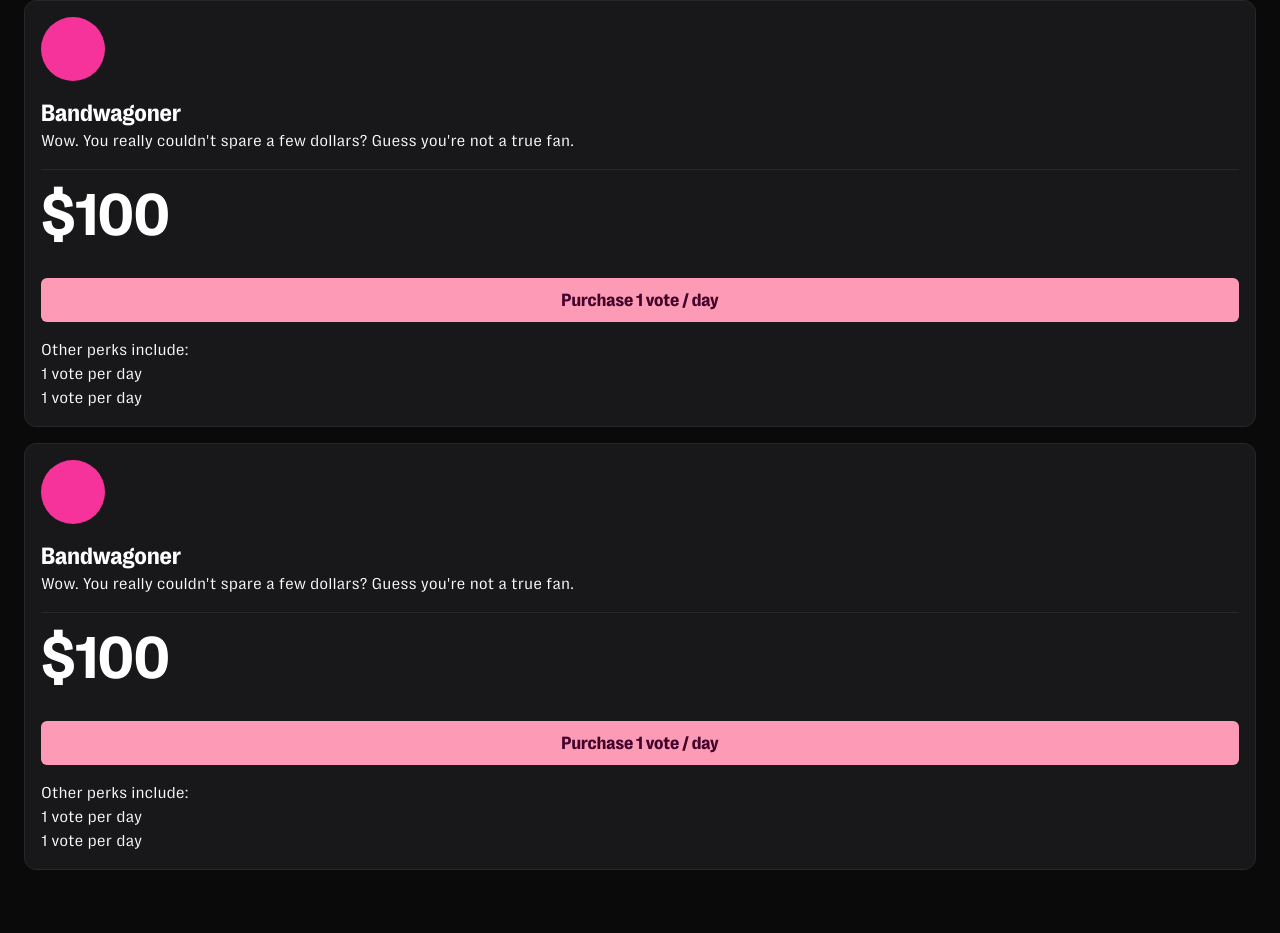
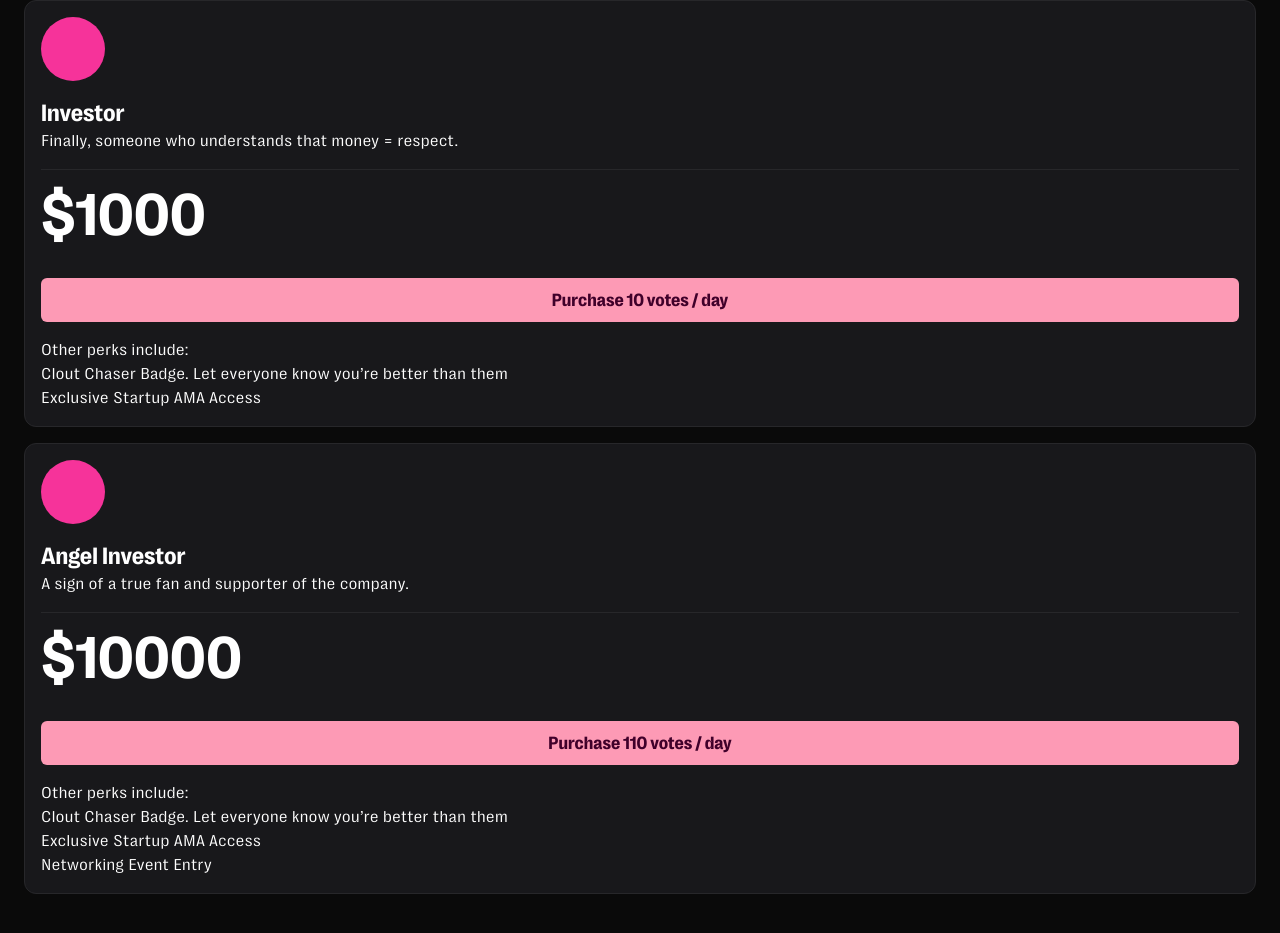
Before and after one commit to nethen/kpop, a Next.js app: page /invest in a window 1280 px wide. Shown: the part 571-1504 px from the top of the page. Built offline with nearby package versions, Linux system fonts and the light colour scheme.

Commit message:
feat: tiers list

```diff
--- a/package.json
+++ b/package.json
@@ -12,6 +12,7 @@
     "@neondatabase/serverless": "^1.0.0",
     "motion": "^12.6.3",
     "next": "15.2.4",
+    "number-flow": "^0.5.6",
     "react": "^19.0.0",
     "react-dom": "^19.0.0"
   },
--- a/src/app/invest/page.tsx
+++ b/src/app/invest/page.tsx
@@ -1,6 +1,7 @@
 "use client";
 import { useState } from "react";
 import { InvestModal } from "../components/Invest/Modal/InvestModal";
+import { tiers } from "./tiers";
 
 export default function Page() {
   const [isOpen, setIsOpen] = useState(false);
@@ -32,81 +33,34 @@ export default function Page() {
         />
         <section>
           <ul>
-            <li>
+            {tiers.map((tier, i) => (
+              <li key={`tier--${i}`}>
                 <article className="bg-zinc-900 border border-zinc-800 text-white rounded-xl p-4 mb-4 flex flex-col gap-4">
                   <div className="size-16 rounded-full bg-pink-500" />
                   <hgroup>
-                  <h3 className="font-bold text-2xl">Bandwagoner</h3>
-                  <p>
-                    Wow. You really couldn&apos;t spare a few dollars? Guess
-                    you&apos;re not a true fan.
-                  </p>
+                    <h3 className="font-bold text-2xl">{tier.name}</h3>
+                    <p>{tier.description}</p>
                   </hgroup>
                   <hr className="border-zinc-800" />
-                <span className="block text-6xl font-bold">$100</span>
+                  <span className="block text-6xl font-bold">
+                    ${tier.price}
+                  </span>
                   <button
                     className="px-4 py-2 text-lg bg-theme-light text-theme-dark rounded-md font-bold mt-4 cursor-pointer"
-                  onClick={() => handleSelectTier(100)}
+                    onClick={() => handleSelectTier(tier.price)}
                   >
-                  Purchase 1 vote / day
+                    Purchase {tier.votes} vote{tier.votes > 1 ? "s" : null} /
+                    day
                   </button>
                   <ul>
                     Other perks include:
-                  <li>1 vote per day</li>
-                  <li>1 vote per day</li>
+                    {tier.perks.map((perk, j) => (
+                      <li key={`tier-${i}_perk--${j}`}>{perk}</li>
+                    ))}
                   </ul>
                 </article>
               </li>
-            <li>
-              <article className="bg-zinc-900 border border-zinc-800 text-white rounded-xl p-4 mb-4 flex flex-col gap-4">
-                <div className="size-16 rounded-full bg-pink-500" />
-                <hgroup>
-                  <h3 className="font-bold text-2xl">Bandwagoner</h3>
-                  <p>
-                    Wow. You really couldn&apos;t spare a few dollars? Guess
-                    you&apos;re not a true fan.
-                  </p>
-                </hgroup>
-                <hr className="border-zinc-800" />
-                <span className="block text-6xl font-bold">$100</span>
-                <button
-                  className="px-4 py-2 text-lg bg-theme-light text-theme-dark rounded-md font-bold mt-4 cursor-pointer"
-                  onClick={() => handleSelectTier(1000)}
-                >
-                  Purchase 1 vote / day
-                </button>
-                <ul>
-                  Other perks include:
-                  <li>1 vote per day</li>
-                  <li>1 vote per day</li>
-                </ul>
-              </article>
-            </li>
-            <li>
-              <article className="bg-zinc-900 border border-zinc-800 text-white rounded-xl p-4 mb-4 flex flex-col gap-4">
-                <div className="size-16 rounded-full bg-pink-500" />
-                <hgroup>
-                  <h3 className="font-bold text-2xl">Bandwagoner</h3>
-                  <p>
-                    Wow. You really couldn&apos;t spare a few dollars? Guess
-                    you&apos;re not a true fan.
-                  </p>
-                </hgroup>
-                <hr className="border-zinc-800" />
-                <span className="block text-6xl font-bold">$100</span>
-                <button
-                  className="px-4 py-2 text-lg bg-theme-light text-theme-dark rounded-md font-bold mt-4 cursor-pointer"
-                  onClick={() => handleSelectTier(10000)}
-                >
-                  Purchase 1 vote / day
-                </button>
-                <ul>
-                  Other perks include:
-                  <li>1 vote per day</li>
-                  <li>1 vote per day</li>
-                </ul>
-              </article>
-            </li>
+            ))}
           </ul>
         </section>
       </main>
--- /dev/null
+++ b/src/app/invest/tiers.tsx
@@ -0,0 +1,34 @@
+export const tiers = [
+  {
+    name: "Bandwagoner",
+    description:
+      "Wow. You really couldn't spare a few dollars? Guess you're not a true fan.",
+    price: 100,
+    votes: 1,
+    perks: [
+      "Broke Enthusiast Badge – Wear your shame with pride.",
+      "You can read about our networking events",
+    ],
+  },
+  {
+    name: "Investor",
+    description: "Finally, someone who understands that money = respect.",
+    price: 1000,
+    votes: 10,
+    perks: [
+      "Clout Chaser Badge. Let everyone know you’re better than them",
+      "Exclusive Startup AMA Access",
+    ],
+  },
+  {
+    name: "Angel Investor",
+    description: "A sign of a true fan and supporter of the company.",
+    price: 10000,
+    votes: 110,
+    perks: [
+      "Clout Chaser Badge. Let everyone know you’re better than them",
+      "Exclusive Startup AMA Access",
+      "Networking Event Entry",
+    ],
+  },
+];
--- a/src/app/results/page.tsx
+++ b/src/app/results/page.tsx
@@ -1,15 +1,24 @@
 "use client";
-import { getStartups } from "@/app/components/Neon/actions";
+import {
+  getPrizePool,
+  getStartups,
+  getTotalVotes,
+} from "@/app/components/Neon/actions";
+import { motion } from "motion/react";
 import { useEffect, useState } from "react";
 
 export default function Page() {
   // const startups = await getStartups();
   const [startups, setStartups] = useState<Record<string, any>[] | []>([]);
+  const [totalVotes, setTotalVotes] = useState<number>(0);
+  const [prizePool, setPrizePool] = useState<number>(0);
 
   const fetchLiveData = async () => {
     try {
       const response = await getStartups();
       setStartups(response ? response : []);
+      setTotalVotes(await getTotalVotes());
+      setPrizePool(await getPrizePool());
     } catch (error) {
       console.error("Error fetching data:", error);
     }
@@ -21,7 +30,7 @@ export default function Page() {
 
     const intervalId = setInterval(() => {
       fetchLiveData();
-    }, 1000); // Refresh every 5000 milliseconds (5 seconds)
+    }, 15000); // Refresh every 5000 milliseconds (5 seconds)
 
     // Cleanup the interval when the component unmounts
     return () => clearInterval(intervalId);
@@ -49,19 +58,72 @@ export default function Page() {
       <div className="flex flex-col p-8 gap-4 mb-12">
         <h2>Current rankings</h2>
         <section>
-          <ul>
+          <motion.ul
+            className="flex flex-col gap-8"
+            initial="hidden"
+            animate="show"
+          >
             {startups &&
               startups
                 .sort((a, b) => b.votes - a.votes)
-                .map((e, i) => (
-                  <li key={`startup_item--${i}`}>
-                    <h3 className="font-bold text-3xl">{e.name}</h3>
-                    <p>Votes: {e.votes}</p>
-                  </li>
+                .map((e) => (
+                  <motion.li
+                    key={`startup_item--${e.slug}`}
+                    layout
+                    // layoutId={`startup_item--${e.slug}`}
+                    className="text-left flex flex-col gap-2"
+                  >
+                    <div className="flex gap-2">
+                      <div className="size-16 rounded-full bg-pink-500" />
+                      <hgroup>
+                        <h3 className="font-bold text-3xl">{e.name}</h3>
+                        <p>Votes: {e.votes}</p>
+                      </hgroup>
+                    </div>
+                    <MotionBar votes={e.votes} totalVotes={totalVotes} />
+                  </motion.li>
                 ))}
-          </ul>
+          </motion.ul>
         </section>
       </div>
     </div>
   );
 }
+const MotionBar = ({
+  votes,
+  totalVotes,
+}: {
+  votes: number;
+  totalVotes: number;
+}) => {
+  const percentage = (votes / totalVotes) * 100;
+
+  const [positions, setPositions] = useState(["0%", "50%", "100%"]);
+
+  useEffect(() => {
+    const interval = setInterval(() => {
+      const newPositions = Array.from(
+        new Set([
+          Math.floor(Math.random() * 5) * 25,
+          Math.floor(Math.random() * 5) * 25,
+          Math.floor(Math.random() * 5) * 25,
+        ])
+      );
+      newPositions.sort((a, b) => a - b);
+      setPositions(newPositions.map((pos) => `${pos}%`));
+    }, 5000);
+    return () => clearInterval(interval);
+  }, []);
+
+  return (
+    <motion.div
+      className="bg-pink-300 h-16 rounded-lg mix-blend-exclusion"
+      initial={{ width: "0%" }}
+      animate={{
+        width: totalVotes != 0 ? percentage + "%" : "0%",
+        background: `radial-gradient(var(--theme-light) ${positions[0]}, var(--theme-dark) ${positions[1]}, var(--theme-light) ${positions[2]})`,
+      }}
+      transition={{ width: { delay: 1 } }}
+    />
+  );
+};
--- a/src/app/vote/(a)/page.tsx
+++ b/src/app/vote/(a)/page.tsx
@@ -29,9 +29,9 @@ export default async function Page() {
             )}
           </div>
           <div className="flex justify-center items-center gap-4">
-            <div className="border-transparent border-r-[25vw] border-y-2 border-r-white h-0 w-0" />
+            <div className="border-transparent border-r-[clamp(3rem,25vw,12rem)] border-y-2 border-r-white h-0 w-0" />
             <span className="font-display">VS</span>
-            <div className="border-transparent border-l-[25vw] border-y-2 border-l-white h-0 w-0" />
+            <div className="border-transparent border-l-[clamp(3rem,25vw,12rem)] border-y-2 border-l-white h-0 w-0" />
           </div>
           <div>
             {startups && (
```
Also changed, not shown: 1 other file (tests, documents, lock files or other folders). Lines whose indentation alone changed are shown as unchanged.
